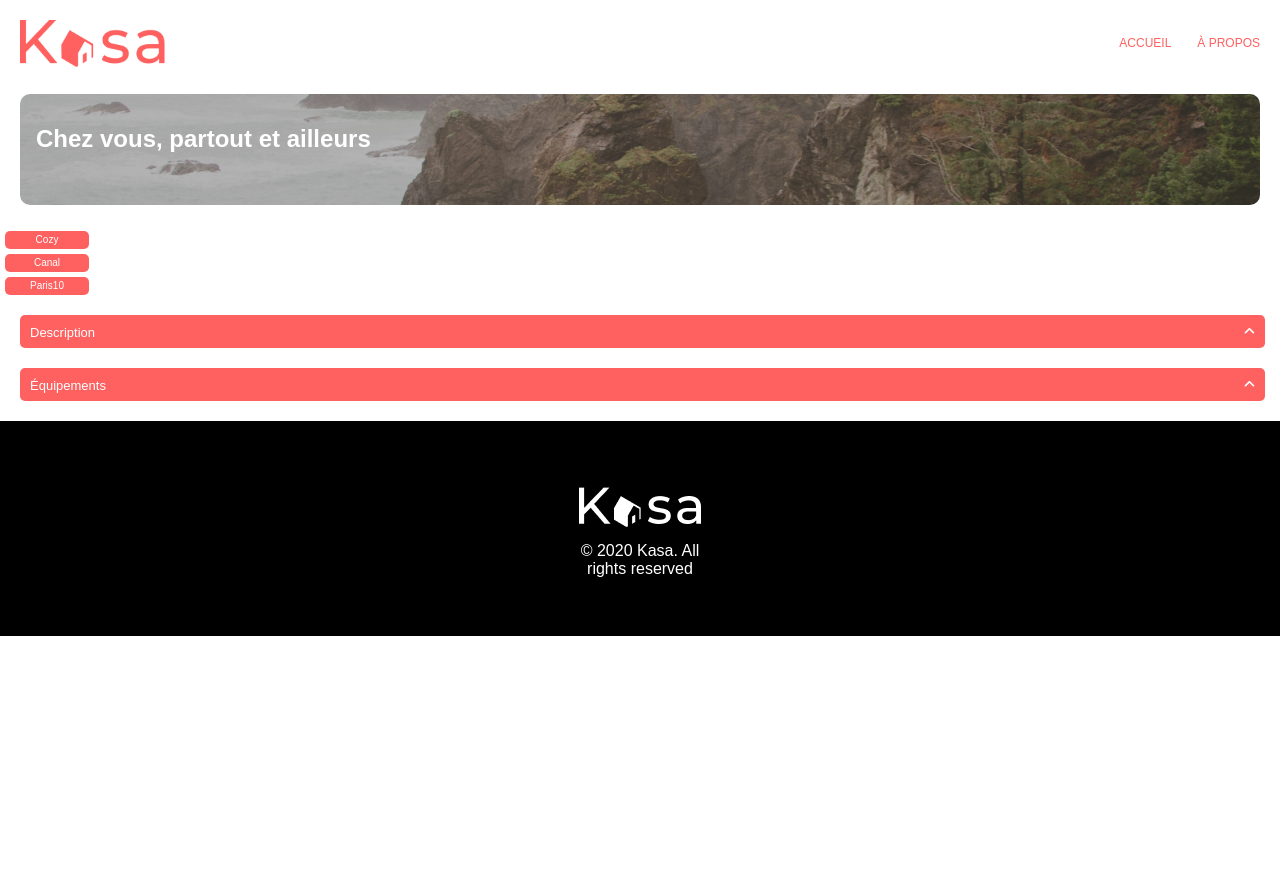
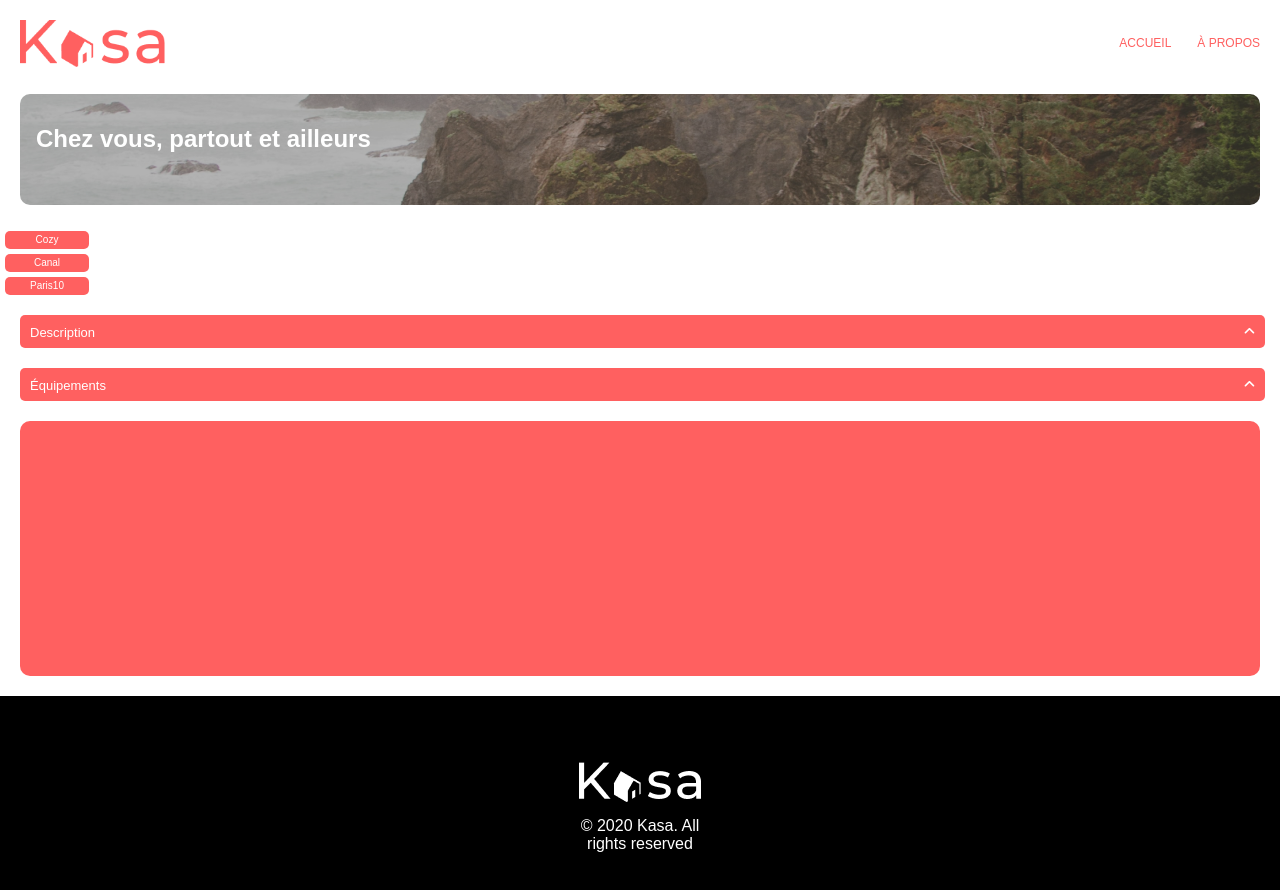
Before and after one commit to Apffou/Kasa, a React (Create React App) app: page / in a window 1280 px wide. Shown: the top 890 px of the page. Before the commit the page ends 800 px from the top, so only its background shows below. Built offline with nearby package versions, Linux system fonts and the light colour scheme.

Commit message:
session mentorat

```diff
--- a/src/App.js
+++ b/src/App.js
@@ -5,6 +5,7 @@ import Footer from './components/Footer/Footer';
 import Background from './components/Background/Background';
 import Tag from './components/Tag/Tag';
 import Dropdown from './components/Dropdown/Dropdown';
+import Thumb from './components/Thumb/Thumb';
 
 function App() {
   return (
@@ -16,6 +17,7 @@ function App() {
       <Tag nom="Paris10"></Tag>
       <Dropdown title="Description"></Dropdown>
       <Dropdown title="Équipements"></Dropdown>
+      <Thumb></Thumb>
       <Footer/>
     </>
   );
--- a/src/components/Footer/Footer.js
+++ b/src/components/Footer/Footer.js
@@ -1,9 +1,9 @@
 import './Footer.scss';
-import Logo2 from '../../componentsBase/Logo2/Logo2';
+import ImageLogo from '../../componentsBase/ImageLogo/ImageLogo';
 function Footer() {
     return (
         <footer>
-             <Logo2 logo="../images/kasa-footer.png" alt="logo kasa"></Logo2>
+             <ImageLogo logo="../images/kasa-footer.png" alt="logo kasa"></ImageLogo>
             <p>© 2020 Kasa. All rights reserved</p>
         </footer>
     )
--- a/src/components/Header/Header.js
+++ b/src/components/Header/Header.js
@@ -1,10 +1,10 @@
 import './Header.scss';
-import Logo2 from '../../componentsBase/Logo2/Logo2';
+import ImageLogo from '../../componentsBase/ImageLogo/ImageLogo';
 function Header(){
 
 return (
     <header>
-      <Logo2 logo="../images/logo-kasa.png" alt="logo kasa"></Logo2>
+      <ImageLogo logo="../images/logo-kasa.png" alt="logo kasa"></ImageLogo>
         <ul className='header-list'>
             <li><a href='#'>Accueil</a></li>
             <li><a href='#'>À Propos</a></li>
--- a/src/components/Thumb/Thumb.js
+++ b/src/components/Thumb/Thumb.js
@@ -2,8 +2,8 @@ import './Thumb.scss';
 function Thumb(){
 
 return (
-        <div>
-
+        <div className='thumb'>
+                <h2 className=''></h2>
         </div>
 
 )
--- a/src/components/Thumb/Thumb.scss
+++ b/src/components/Thumb/Thumb.scss
@@ -0,0 +1,6 @@
+.thumb{
+    background-color: #FF6060;
+    margin: 20px;
+    height: 255px;
+    border-radius: 10px;
+}
--- /dev/null
+++ b/src/componentsBase/ImageLogo/ImageLogo.js
@@ -0,0 +1,10 @@
+import './ImageLogo.scss';
+function ImageLogo(path){
+
+return (
+    <img src={path.logo}/>
+)
+
+}
+
+export default ImageLogo;
--- a/src/componentsBase/Logo2/Logo2.js
+++ /dev/null
@@ -1,10 +0,0 @@
-import './Logo2.scss';
-function Logo2(path){
-
-return (
-    <img src={path.logo}/>
-)
-
-}
-
-export default Logo2;
```
Also changed, not shown: src/componentsBase/ImageLogo/ImageLogo.scss (added).
